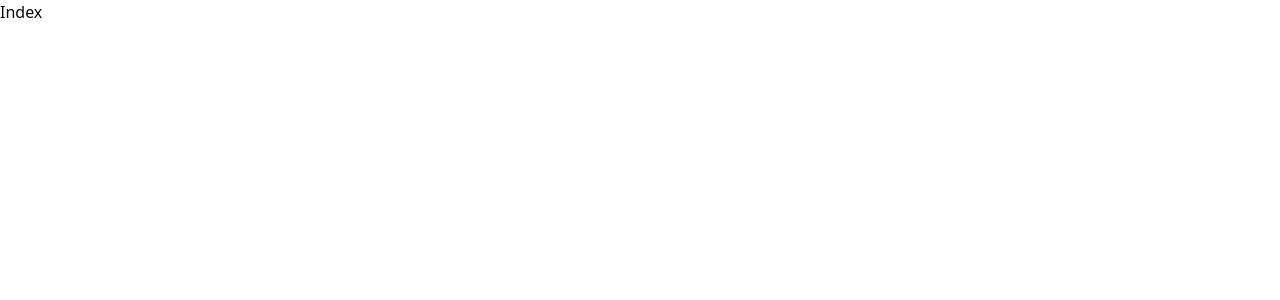
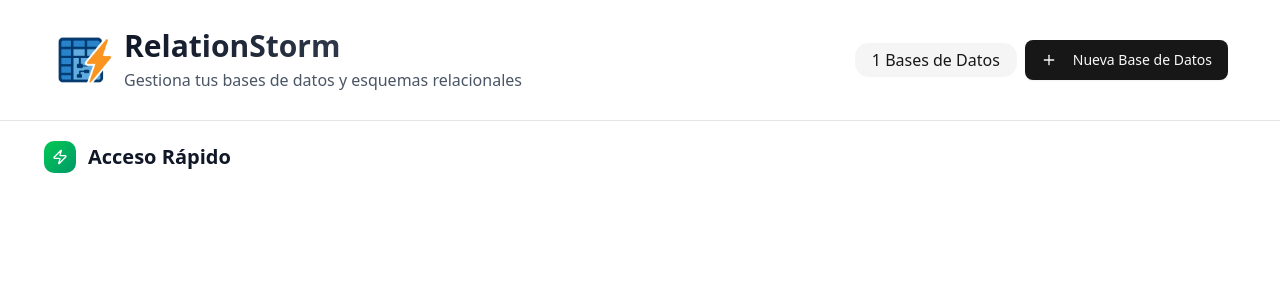
Before and after one commit to WatterAH/RelationStorm, a React (Vite) app: page / in a window 1280 px wide. Shown: the top 300 px of the page. Built offline with nearby package versions, Linux system fonts and the light colour scheme.

Commit message:
Developed Schemas Logic

```diff
--- a/index.html
+++ b/index.html
@@ -2,7 +2,7 @@
 <html lang="en">
   <head>
     <meta charset="UTF-8" />
-    <link rel="icon" type="image/svg+xml" href="/vite.svg" />
+    <link rel="icon" type="image/jpg" href="src/components/img/rstrom.jpg" />
     <meta name="viewport" content="width=device-width, initial-scale=1.0" />
     <title>RelationStorm</title>
   </head>
--- a/src/Index.tsx
+++ b/src/Index.tsx
@@ -1,9 +1,48 @@
-import React from 'react'
+import { useState } from "react";
+import SchemaCard from "./components/schemas/SchemaCard";
+import SchemaNavbar from "./components/schemas/SchemaNavbar";
+import { Zap } from "lucide-react";
+
+interface Base {
+  title: string;
+  description: string;
+  color: string;
+}
 
 const Index = () => {
+  const [bases, setBases] = useState<Base[]>([]);
+
   return (
-    <div>Index</div>
-  )
-}
+    <>
+      <SchemaNavbar
+        agregarBase={(nuevaBase: Base) => setBases([...bases, nuevaBase])}
+      />
+      <div className="max-w-7xl mx-auto px-6 ">
+        <div className="min-h-screen bg-white p-5">
+          <div>
+            <div className="flex items-center gap-3 mb-6">
+              <div className="w-8 h-8 bg-gradient-to-br from-green-500 to-emerald-600 rounded-lg flex items-center justify-center">
+                <Zap className="h-4 w-4 text-white" />
+              </div>
+              <h2 className="text-xl font-semibold text-gray-900">
+                Acceso Rápido
+              </h2>
+            </div>
+            <div className="grid grid-cols-1 md:grid-cols-3 gap-4">
+              {bases.map((base, index) => (
+                <SchemaCard
+                  key={index}
+                  title={base.title}
+                  description={base.description}
+                  color={base.color}
+                />
+              ))}
+            </div>
+          </div>
+        </div>
+      </div>
+    </>
+  );
+};
 
-export default Index
+export default Index;
--- /dev/null
+++ b/src/components/schemas/SchemaCard.tsx
@@ -0,0 +1,30 @@
+import {  Card,
+  CardAction,
+  CardDescription,
+  CardHeader,
+  CardTitle} from '../ui/card'
+import {Database} from "lucide-react";
+
+interface SchemaCardProps {
+  title: string
+  description: string
+  color?: string
+}
+
+const SchemaCard = ({title,description,color}:SchemaCardProps) => {
+
+  return (
+    <Card className="h-25 cursor-pointer transition-all hover:shadow-lg hover:scale-105 border-0 shadow-md">
+    <CardHeader className="text-xl">
+    <CardTitle className="text-base">{title}</CardTitle>
+    <CardAction className={`w-12 h-12 rounded-xl bg-gradient-to-r ${color} flex items-center justify-center`}>
+    <Database className="h-7 w-7 text-white" />
+    </CardAction>
+    <CardDescription>{description}</CardDescription>
+  </CardHeader>
+    </Card>
+  )
+
+}
+
+export default SchemaCard
--- /dev/null
+++ b/src/components/schemas/SchemaDialog.tsx
@@ -0,0 +1,101 @@
+import React, { useState } from 'react'
+import { Button } from "@/components/ui/button"
+import {
+  Dialog,
+  DialogClose,
+  DialogContent,
+  DialogHeader,
+  DialogTitle,
+  DialogTrigger,
+} from "@/components/ui/dialog"
+import { Input } from "@/components/ui/input"
+import { Label } from "@/components/ui/label"
+import { Plus } from "lucide-react"
+
+interface Props {
+  agregarBase: (base: { title: string, description: string, color: string }) => void
+}
+
+const colors = [
+  "from-blue-500 to-blue-600",
+  "from-purple-500 to-purple-600",
+  "from-green-500 to-green-600",
+  "from-orange-500 to-orange-600",
+  "from-red-500 to-red-600",
+  "from-teal-500 to-teal-600",
+  "from-indigo-500 to-indigo-600",
+  "from-pink-500 to-pink-600",
+]
+
+const SchemaDialog = ({ agregarBase }: Props) => {
+  const [form, setForm] = useState({ title: "", description: "", color: colors[0] })
+
+  const handleSubmit = (e: React.FormEvent) => {
+    e.preventDefault()
+    if (form.title.trim()) {
+      agregarBase(form)
+      setForm({ title: "", description: "", color: colors[0] })
+    }
+  }
+
+  return (
+    <Dialog>
+      <DialogTrigger asChild>
+        <Button size="lg">
+          <Plus className="h-5 w-5 mr-2" />Nueva Base de Datos
+        </Button>
+      </DialogTrigger>
+
+      <DialogContent className="max-w-md">
+        <DialogHeader>
+          <DialogTitle className="text-xl">Crear Nueva Base de Datos</DialogTitle>
+        </DialogHeader>
+
+        <form onSubmit={handleSubmit} className="space-y-6">
+          <div>
+            <Label className='text-base'>Nombre</Label>
+            <Input
+              value={form.title}
+              onChange={(e) => setForm({ ...form, title: e.target.value })}
+              placeholder="ej. E-Commerce, Blog, CRM..."
+              required
+            />
+          </div>
+
+          <div>
+            <Label className='text-base'>Descripción</Label>
+            <Input
+              value={form.description}
+              onChange={(e) => setForm({ ...form, description: e.target.value })}
+              placeholder="Describe el propósito de la base de datos"
+            />
+          </div>
+
+          <div>
+            <Label className='text-base'>Color</Label>
+            <div className="grid grid-cols-4 gap-3 mt-3">
+              {colors.map((color, idx) => (
+                <button
+                  key={idx}
+                  type="button"
+                  onClick={() => setForm({ ...form, color })}
+                  className={`h-12 rounded-xl bg-gradient-to-r ${color} transition-all hover:scale-105 ${
+                                form.color === color ? "ring-4 ring-offset-2 ring-gray-300" : ""
+                              }`}/>
+              ))}
+            </div>
+          </div>
+          <div className="flex justify-end mt-6">
+            <DialogClose asChild>
+              <Button type="submit">
+                Crear
+              </Button>
+            </DialogClose>
+          </div>
+        </form>
+      </DialogContent>
+    </Dialog>
+  )
+}
+
+export default SchemaDialog
--- /dev/null
+++ b/src/components/schemas/SchemaNavbar.tsx
@@ -0,0 +1,44 @@
+import SchemaDialog from "./SchemaDialog";
+import rstrom from "../img/rstrom.jpg";
+import { Badge } from "@/components/ui/badge";
+
+interface Base {
+  title: string;
+  description: string;
+  color: string;
+}
+
+interface Props {
+  agregarBase: (base: Base) => void;
+}
+
+const SchemaNavbar = ({ agregarBase }: Props) => {
+  return (
+    <div className=" border-b inline-block align-middle p-7 sticky top-0 w-full backdrop-blur-sm z-50">
+      <div className="flex items-center justify-between max-w-7xl mx-auto px-6 ">
+        <div className="flex gap-3 items-center">
+          <img src={rstrom} alt="logo" className="w-15 h-13 " />
+          <div>
+            <h1 className="text-3xl font-bold bg-gradient-to-r from-gray-900 to-gray-600 bg-clip-text text-transparent">
+              RelationStorm
+            </h1>
+            <p className="text-gray-600 mt-1">
+              Gestiona tus bases de datos y esquemas relacionales
+            </p>
+          </div>
+        </div>
+        <div className="flex gap-2 items-center">
+          <Badge
+            variant="secondary"
+            className="hidden sm:flex text-base px-4 py-1 rounded-xl"
+          >
+            {agregarBase.length} Bases de Datos
+          </Badge>
+          <SchemaDialog agregarBase={agregarBase} />
+        </div>
+      </div>
+    </div>
+  );
+};
+
+export default SchemaNavbar;
```
Also changed, not shown: src/components/img/rstrom.jpg (added).
